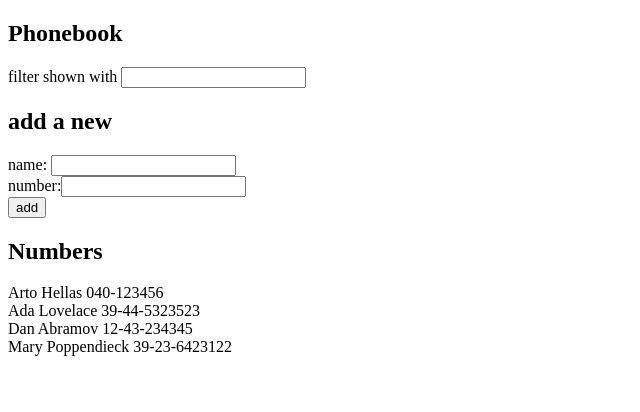
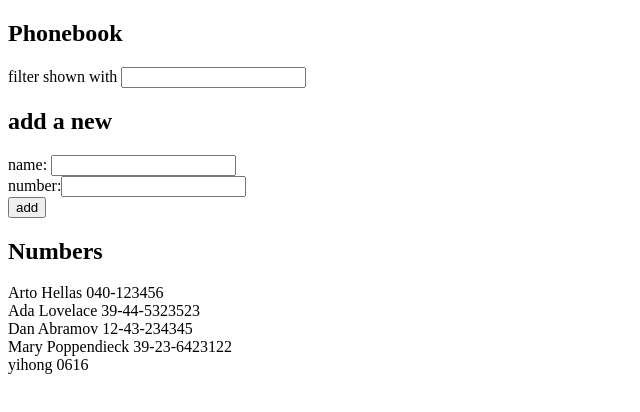
Before and after one commit to bellowswang/full-stack-open, a React (Create React App) app in the folder part2/phonebook/: page / in a window 1280 px wide. Shown: the top 412 px of the page, without its empty margins (0-640 px from the left). Built offline with nearby package versions, Linux system fonts and the light colour scheme; data requests are answered from the project's data file.

Commit message:
submit 2.12

```diff
--- a/part2/phonebook/db.json
+++ b/part2/phonebook/db.json
@@ -1,5 +1,5 @@
 {
-  "persons":[
+  "persons": [
     {
       "name": "Arto Hellas",
       "number": "040-123456",
@@ -19,6 +19,11 @@
       "name": "Mary Poppendieck",
       "number": "39-23-6423122",
       "id": 4
+    },
+    {
+      "name": "yihong",
+      "number": "0616",
+      "id": 5
     }
   ]
 }
--- a/part2/phonebook/src/App.js
+++ b/part2/phonebook/src/App.js
@@ -11,15 +11,12 @@ const App = () => {
   const [newFilter, setNewFilter] = useState('')
 
   useEffect(() => {
-    console.log('effect')
     axios
       .get('http://localhost:3001/persons')
       .then(response => {
-        console.log('promise fulfilled')
         setPersons(response.data)
       })
   }, [])
-  console.log('render', persons.length, 'persons')
 
   const addPerson = (event) => {
     event.preventDefault()
@@ -27,6 +24,12 @@ const App = () => {
       name: newName,
       number: newNumber
     }
+
+    axios
+      .post('http://localhost:3001/persons', personObject)
+      .then(response => {
+        console.log(response)
+      })
 
     console.log('button clicked', event.target)
     if (persons.find(e => e.name === newName)) {
```
